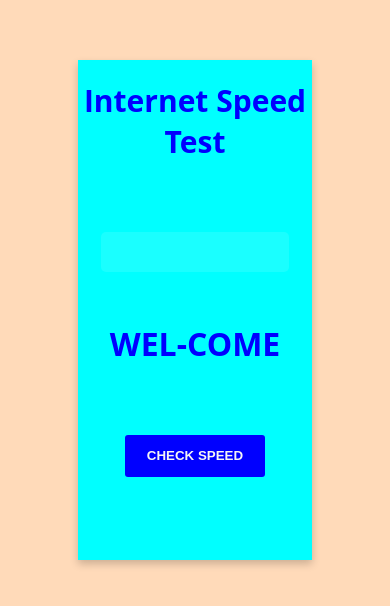
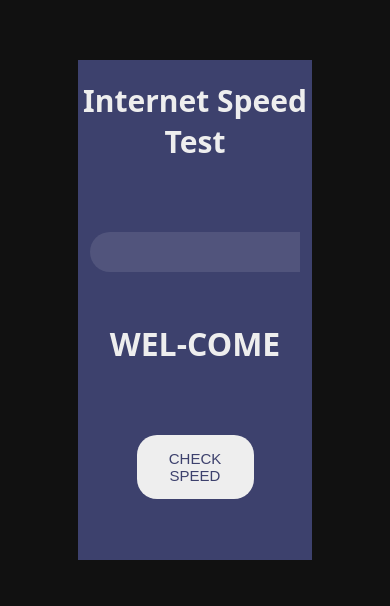
Before and after one commit to vardhanwebsite/speed-test, a plain HTML site: page index.html in a window 390 px wide. Shown: the part 112-718 px from the top of the page. Drawn offline with Linux system fonts and the light colour scheme.

Commit message:
Update style.css

```diff
--- a/style.css
+++ b/style.css
@@ -11,23 +11,23 @@
 
 
 body{
-    font-family:'Open Sans', sans-serif;
+  font-family:system-ui, -apple-system, BlinkMacSystemFont, 'Segoe UI', Roboto, Oxygen, Ubuntu, Cantarell, 'Open Sans', 'Helvetica Neue', sans-serif;
   display: flex;
   flex-direction: column;
   justify-content: center;
   align-items: center;
   height: 100vh;
-    background-color:peachpuff;
+  background-color:#111;
   padding: auto;
 }
 
 
 .card {
-    box-shadow: 0 4px 8px 0 rgba(0,0,0,0.2);
+  /* box-shadow: 0 4px 8px 0 rgba(197, 194, 194, 0.541); */
   transition: 0.3s;
   width: 60%;
 
-    background-color:aqua;
+  background-color:#3d416d;
    height: 500px;
    display: flex;
    flex-direction: column;
@@ -36,12 +36,18 @@ body{
 }
 
 .card:hover {
-    box-shadow: 0 8px 16px 0 rgba(0,0,0,0.5);
+  box-shadow: 0 0 6px 6px #3d416d4f;
+  border-radius: 20px;
+}
+button:hover{
+  background-color:#3d416d;
+  border: 2px solid white;
+  color: white;
 }
 
 
 #head{
-    color: blue;
+  color: #eee;
   text-align: center;
   margin-top: 20px;
   font-size: 40px;
@@ -61,12 +67,12 @@ body{
 
 .progress-bar {
   background: rgba(255,255,255,0.1);
-    border-radius: 5px;
+  border-radius: 20px 0px 0px 20px;
   position: relative;
   margin-top: 70px;
-
+  /* border:  solid white; */
   height: 40px;
-    width: 80%;
+  width: 90%;
 }
 
 
@@ -80,14 +86,13 @@ body{
   border-radius: 10px;
   box-shadow: 0 3px 10px  grey;
   transition: width 0.15s ;
-
 } */
 
 .progress {
   animation: load 3s normal forwards;
-    box-shadow: 0 10px 40px -10px peachpuff;
-    border-radius: 100px;
-    background:peachpuff;
+  /* box-shadow: 5px 5px 5px 5px #1cbfff; */
+  border-radius: 20px 0px 0px 20px;
+  background:#1cbfff;
   height: 100%;
   width: 0;
 }
@@ -98,7 +103,7 @@ body{
   text-align: center;
   font-size: 3em;
   font-weight:bolder;
-    color: blue;
+  color: #eee;
   margin-top: 70px;
 
 }
@@ -109,14 +114,15 @@ button{
   border: none;
   outline: none;
   padding: 1em;
-    color:whitesmoke;
-    border-radius: 3px;
-    background-color: blue;
-    font-weight: bold;
+  color:#3d416d;
+  border-radius: 20px;
+  background-color: #eee;
+  /* font-weight: bold; */
   cursor:pointer;
   text-transform: uppercase;
-    width: 60%;
+  width: 50%;
   text-align: center;
+  font-size: 15px;
   margin-top: 70px;
 
 }
@@ -134,7 +140,7 @@ button{
 
 
 #head{
-    color: blue;
+  color: #eee;
   text-align: center;
   margin-top: 20px;
   font-size: 30px;
@@ -148,7 +154,7 @@ button{
 text-align: center;
 font-size: 2em;
 font-weight:bolder;
-  color: blue;
+color: #eee;
 margin-top: 50px;
 
 }
@@ -161,7 +167,7 @@ button{
 @media screen and (max-width: 295px) {
 
 #head{
-    color: blue;
+  color: #eee;
   text-align: center;
   margin-top: 20px;
   font-size: 20px;
@@ -175,7 +181,7 @@ button{
 text-align: center;
 font-size: 1em;
 font-weight:bolder;
-  color: blue;
+color: #eee;
 margin-top: 50px;
 
 }
```
Lines whose indentation alone changed are shown as unchanged.
